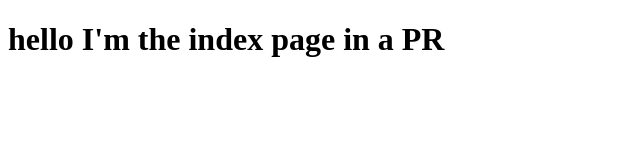
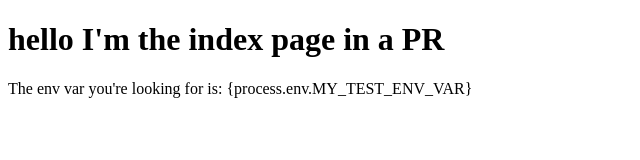
Before and after one commit to aitchiss/lighthouse-test-site, a website: page build/index.html in a window 1280 px wide. Shown: the whole page, without its empty margins (0-640 px from the left). Drawn offline with Linux system fonts and the light colour scheme.

Commit message:
Update index.html

```diff
--- a/build/index.html
+++ b/build/index.html
@@ -8,5 +8,6 @@
 </head>
 <body>
     <h1>hello I'm the index page in a PR</h1>
+    <p>The env var you're looking for is: {process.env.MY_TEST_ENV_VAR}</p>
 </body>
 </html>
```
